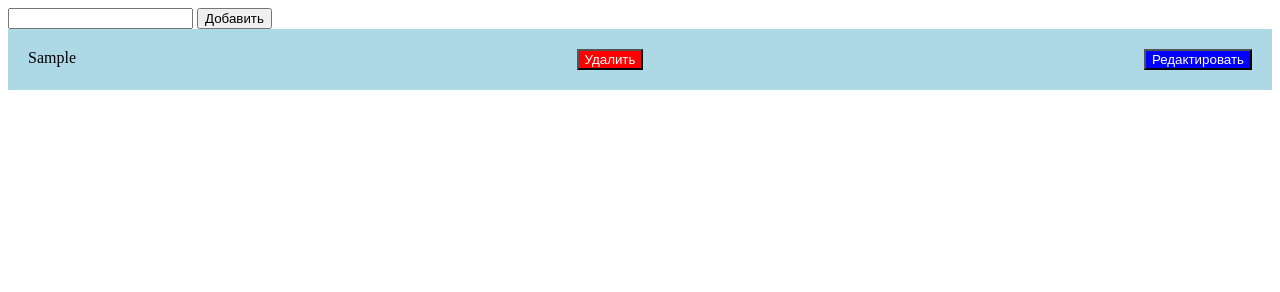
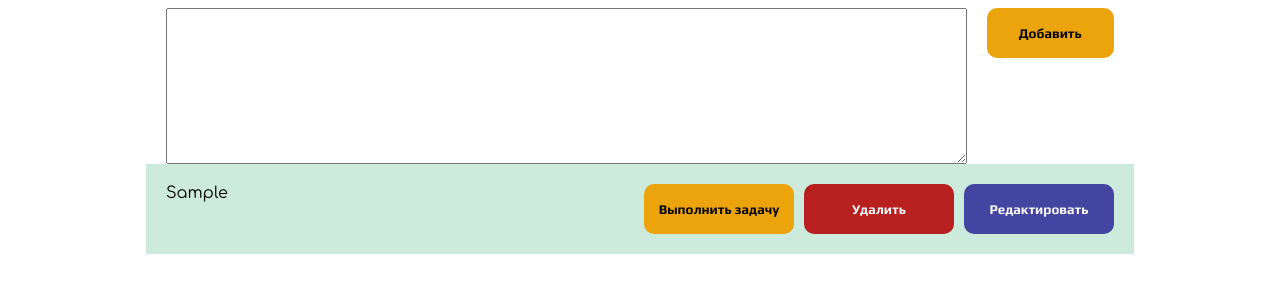
Before and after one commit to AntoninaSemkina/HW_TODOLIST, a plain HTML site: page index.html in a window 1280 px wide. Both pictures are taken after typing "Sample" into the empty fields and a click on the button "Добавить". Drawn offline with Linux system fonts and the light colour scheme.

Commit message:
changes in CSS  and JS file

```diff
--- a/index.html
+++ b/index.html
@@ -4,16 +4,18 @@
     <meta charset="UTF-8">
     <meta name="viewport" content="width=device-width, initial-scale=1.0">
     <link rel="stylesheet" href="./style.css">
+    <link href="https://fonts.googleapis.com/css2?family=Comfortaa:wght@300..700&display=swap" rel="stylesheet">
+    <link href="https://fonts.googleapis.com/css2?family=Caveat:wght@400..700&family=Comfortaa:wght@300..700&family=Play:wght@400;700&display=swap" rel="stylesheet">
     <title>ToDoList</title>
 </head>
 <body>
     <div class="create-task">
-        <input type="text" id="taskName">
+        <textarea type="text" id="taskName" rows="10"></textarea>
         <button id="addBtn">Добавить</button>
     </div>
     <div class="modal hidden" id="modal">
         <input type="text" id="modalId" disabled>
-        <input type="text" id="modalName">
+        <textarea type="text" id="modalName"></textarea>
         <button id="saveBtn">Сохранить</button>
     </div>
     <div class="container" id="container">
--- a/index.js
+++ b/index.js
@@ -12,11 +12,12 @@ const saveBtn= document.getElementById('saveBtn')
 addBtn.addEventListener('click',()=>{
     const newTask = {
         id: taskId++,
-        name: taskNameInput.value
+        name: taskNameInput.value,
+        completed: false
     }
-taskNameInput.value=''
-tasks.push(newTask)
-render()
+    taskNameInput.value=''
+    tasks.push(newTask)
+    render()
 })
 saveBtn.addEventListener('click',()=>{
     const newId = modalId.value
@@ -24,17 +25,27 @@ saveBtn.addEventListener('click',()=>{
     tasks.map((task)=>{
         if (task.id === Number(newId)){
             task.name= newName
+            task.completed= false
         }
     })
     render()
     modal.classList.add('hidden')
 })
 const render = () => {
+    tasks.sort((a, b) => a.completed - b.completed);
+
     container.innerHTML=''
     tasks.map((task)=>{
         const taskDiv=document.createElement('div')
         taskDiv.classList.add("task-div")
-        taskDiv.innerText = task.name
+        taskDiv.style.backgroundColor = task.completed ? 'green' : 'rgb(205, 235, 221)';//изменение цвета фона в зависимости от статуса задачи
+
+        const taskContent = document.createElement('div');
+        taskContent.classList.add('task-content');
+        taskContent.innerText = task.name;
+
+        const taskActions = document.createElement('div');
+        taskActions.classList.add('task-actions');
 
         const deleteBtn = document.createElement('button')
         deleteBtn.classList.add('delete-btn')
@@ -53,8 +64,26 @@ const render = () => {
             modalName.value=task.name
         }
 
-        taskDiv.appendChild(deleteBtn)
-        taskDiv.appendChild(editBtn)
+        taskDiv.ondblclick = () => {
+            modal.classList.remove('hidden');
+            modalId.value = task.id;
+            modalName.value = task.name;
+        };
+
+        const statusBtn = document.createElement('button')
+        statusBtn.classList.add('status-btn')
+        statusBtn.innerText = task.completed ? 'Задача выполнена' : 'Выполнить задачу';
+        statusBtn.onclick = () => {
+            task.completed = !task.completed;
+            render();
+        };
+
+        taskActions.appendChild(statusBtn)
+        taskActions.appendChild(deleteBtn)
+        taskActions.appendChild(editBtn)
+
+        taskDiv.appendChild(taskContent)
+        taskDiv.appendChild(taskActions)
 
         container.appendChild(taskDiv)
     })
--- a/style.css
+++ b/style.css
@@ -1,22 +1,110 @@
 .task-div{
     padding: 20px;
-    background: lightblue;
+    background: rgb(205, 235, 221);
     margin-bottom: 10px;
     display: flex;
     justify-content: space-between;
+    font-family: 'Comfortaa';
+    width: 75%;
+    margin:auto;
+    top: 55%;
+    gap:20px;
 }
-.delete-btn{
-    background-color: red;
-    color: white;
+.task-content {
+    flex-grow: 1;
 }
-.modal{
-    padding: 20px;
-    background-color: lightgreen;
+.task-actions {
+    display: flex;
+    gap: 10px;
+    margin-left: auto;
 }
 .hidden{
     display: none;
 }
-.edit-btn{
-    background-color: blue;
+.delete-btn,
+.edit-btn,
+.status-btn,
+#addBtn{
+    font-family: 'Play';
+    font-weight: 900;
+    padding: 5px;
+    width: 150px;
+    height: 50px;
+    border-radius: 10px;
+    border:none;
+}
+.delete-btn{
+    background-color: rgb(184, 32, 32);
     color: white;
 }
+.edit-btn{
+    background-color: rgb(68, 68, 161);
+    color: white;
+}
+.status-btn{
+    background-color: rgb(235, 164, 11);
+    color: black;
+}
+input{
+    width: 100%;
+    height: 200px;
+}
+#create-task textarea {
+    width: 100%;
+    height: 100px;
+    resize: none;
+    font-family: 'Comfortaa';
+    padding: 10px;
+    border-radius: 10px;
+    border: 2px solid #ccc;
+    box-sizing: border-box;
+    font-size: 16px;
+    line-height: 1.5;
+}
+
+.create-task{
+    display: flex;
+    justify-content: space-between;
+    width: 75%;
+    margin: auto;
+    gap: 20px;
+}
+
+#addBtn{
+    background-color: rgb(235, 164, 11);
+    color: black;
+}
+#taskName{
+    width: 100%;
+}
+.modal{
+    /* display: flex; */
+    /* justify-content: space-between; */
+    width: 75%;
+    padding: 20px;
+    background-color: rgb(235, 164, 11);
+    margin: auto;
+
+
+}
+#modalId{
+    width: 10px;
+    height: 50px;
+    margin: auto;
+}
+#modalName{
+    width: 100%;
+    height: 100%;
+    margin: auto;
+}
+#saveBtn{
+    background-color: rgb(68, 68, 161);
+    color: white;
+    font-family: 'Play';
+    font-weight: 900;
+    padding: 5px;
+    width: 150px;
+    height: 50px;
+    border-radius: 10px;
+    border:none;
+}
```
